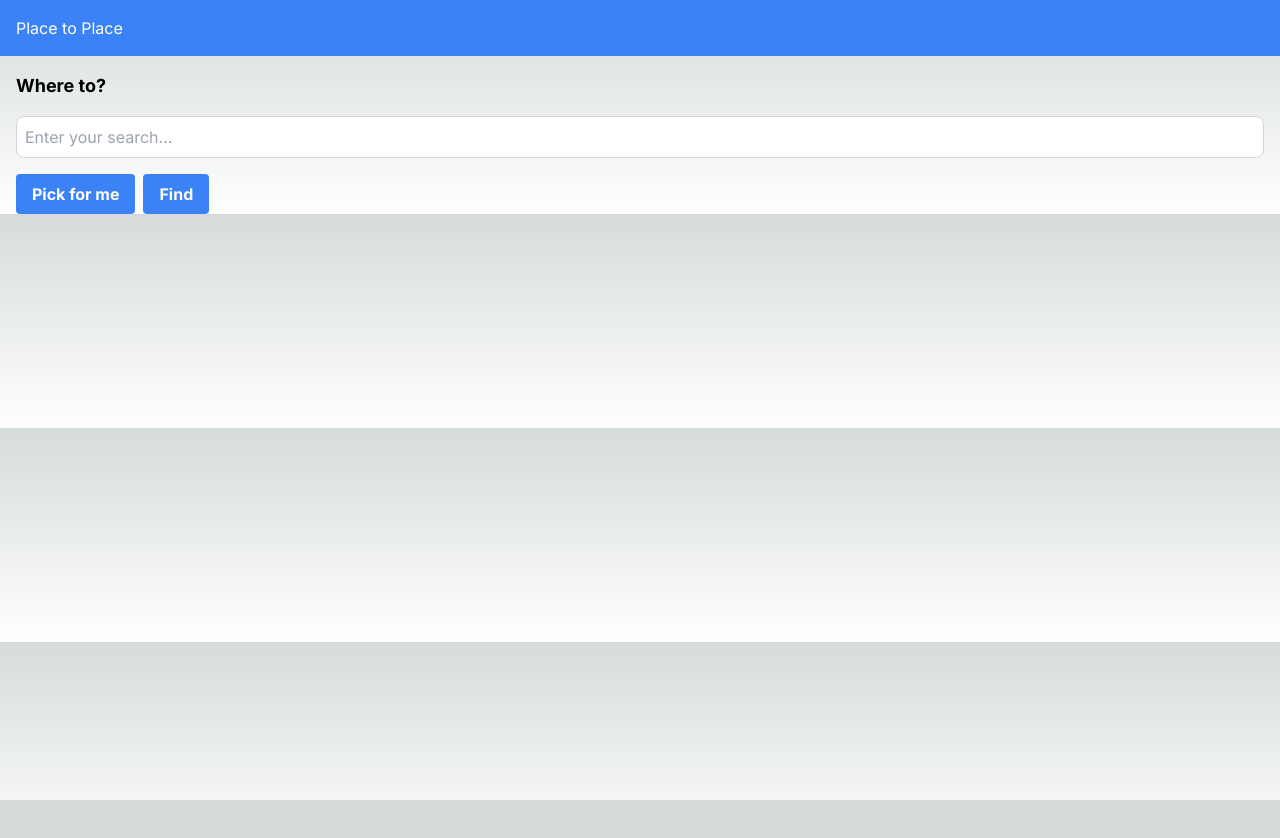
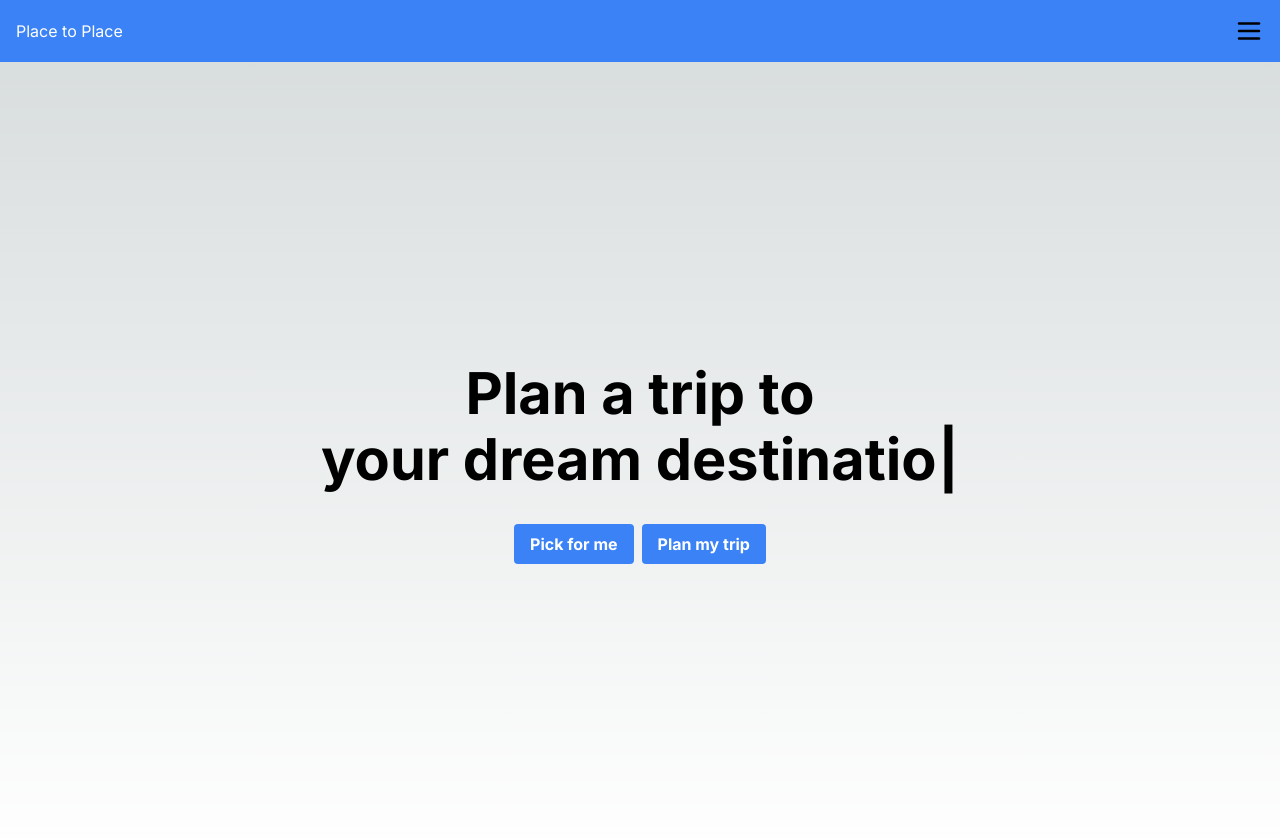
Before and after one commit to kesdlvi/Hack2024, a Next.js app in the folder placetoplace/: page / in a window 1280 px wide. Shown: the top 838 px of the page. Before the commit the page ends 800 px from the top, so only its background shows below. Built offline with nearby package versions, Linux system fonts and the light colour scheme.

Commit message:
Revamped Home Page

```diff
--- a/placetoplace/src/app/(homepage)/page.js
+++ b/placetoplace/src/app/(homepage)/page.js
@@ -1,22 +1,48 @@
+'use client'
+
+import React, { useState, useEffect } from 'react';
+import Typewriter from 'typewriter-effect';
+import styles from '../(styles)/Home.modules.css'
+
 const Home = () => {
   return (
-    <div>
-      <div className="bg-blue-500 text-white p-4">
-        Place to Place
+    <div className={styles.container}>
+      <div className="bg-blue-500 text-white p-4 titleContainer">
+        <h1>Place to Place</h1>
+        <svg
+          className={styles.sidebarToggle} // Apply your CSS module class
+          viewBox="0 0 24 24"
+          fill="black"
+          xmlns="http://www.w3.org/2000/svg"
+          width="30" // Set the width to make it smaller
+          height="30" // Set the height to make it smaller
+        >
+          <g id="SVGRepo_bgCarrier" strokeWidth="0"></g> {/* Use strokeWidth instead of stroke-width */}
+          <g id="SVGRepo_tracerCarrier" strokeLinecap="round" strokeLinejoin="round"> {/* Use strokeLinecap and strokeLinejoin */}
+            <path d="M4 18L20 18" stroke="#000000" strokeWidth="2" strokeLinecap="round"></path> {/* Use strokeWidth */}
+            <path d="M4 12L20 12" stroke="#000000" strokeWidth="2" strokeLinecap="round"></path> {/* Use strokeWidth */}
+            <path d="M4 6L20 6" stroke="#000000" strokeWidth="2" strokeLinecap="round"></path> {/* Use strokeWidth */}
+          </g>
+        </svg>
       </div>
+
       <div className="container mx-auto px-4">
-        <div className="text-lg font-bold mt-4">
-          Where to?
-        </div>
-        <div className="mt-4">
-          <input type="text" className="border border-gray-300 rounded-lg p-2 w-full" placeholder="Enter your search..." />
+        <div className={`text-lg font-bold mt-4 title ${styles.fade}`}>
+          <h1>Plan a trip to</h1>
+          <Typewriter
+            options={{
+              strings: ['your dream destination','Japan', 'London', 'Amsterdam', 'New York', 'Casablanca', 'Shanghai'],
+              autoStart: true,
+              loop: true,
+            }}
+          />
         </div>
         <div className="mt-4">
           <button className="bg-blue-500 hover:bg-blue-700 text-white font-bold py-2 px-4 rounded mr-2">
             Pick for me
           </button>
           <button className="bg-blue-500 hover:bg-blue-700 text-white font-bold py-2 px-4 rounded">
-            Find
+            Plan my trip
           </button>
         </div>
       </div>
--- a/placetoplace/src/app/(styles)/Home.modules.css
+++ b/placetoplace/src/app/(styles)/Home.modules.css
@@ -0,0 +1,146 @@
+.container {
+min-height: 100vh;
+padding: 0 1.5rem;
+/* padding-top: 50px; Adjust this value based on the height of your toolbar */
+display: flex;
+flex-direction: column;
+justify-content: center;
+align-items: center;
+}
+
+.title a {
+color: #0070f3;
+text-decoration: none;
+}
+
+.title a:hover,
+.title a:focus,
+.title a:active {
+text-decoration: underline;
+}
+
+.title {
+margin: 0 0 1rem;
+line-height: 1.15;
+font-size: 3.6rem;
+}
+
+.title {
+text-align: center;
+}
+
+.title,
+.description {
+text-align: center;
+}
+
+.description {
+line-height: 1.5;
+font-size: 1.5rem;
+}
+
+.grid {
+display: flex;
+align-items: center;
+justify-content: center;
+flex-wrap: wrap;
+
+max-width: 800px;
+margin-top: 3rem;
+}
+
+.card {
+margin: 1rem;
+flex-basis: 45%;
+padding: 1.5rem;
+text-align: left;
+color: inherit;
+text-decoration: none;
+border: 1px solid #eaeaea;
+border-radius: 10px;
+transition:
+    color 0.15s ease,
+    border-color 0.15s ease;
+}
+
+.card:hover,
+.card:focus,
+.card:active {
+color: #0070f3;
+border-color: #0070f3;
+}
+
+.card h3 {
+margin: 0 0 1rem 0;
+font-size: 1.5rem;
+}
+
+.card p {
+margin: 0;
+font-size: 1.25rem;
+line-height: 1.5;
+}
+
+.logo {
+height: 1em;
+}
+
+@media (max-width: 600px) {
+.grid {
+    width: 100%;
+    flex-direction: column;
+}
+}
+
+.mainContent {
+/* padding: 5rem 0; */
+flex: 1;
+display: flex;
+flex-direction: row;
+justify-content: space-between;
+align-items: flex-start;
+}
+
+.headerRow {
+display: flex;
+justify-content: space-between;
+align-items: center;
+width: 100%;
+}
+
+.titleContainer {
+flex-grow: 1; /* This allows the container to grow and take up available space */
+display: flex;
+justify-content: space-between; /* This centers the title horizontally within the title container */
+align-items: center; /* This centers the title vertically */
+margin: 0 auto; /* This may help maintain the centering if other elements are taking up space */
+}
+
+/* svg styles */
+.sidebarToggle{
+    color: #333;
+    cursor: pointer;
+    transition: all 0.2s ease-in-out;
+    height: 30px;
+    width: 30px;
+}
+
+
+
+/* Personal Styles */
+
+/* Title Styles  */
+@keyframes fadeIn {
+    from {
+      opacity: 0; /* Start with opacity 0 (fully transparent) */
+    }
+    to {
+      opacity: 1; /* End with opacity 1 (fully opaque) */
+    }
+  }
+
+.fade {
+animation-name: fadeIn; /* Apply the fadeIn animation */
+animation-duration: 2s; /* Animation duration */
+animation-timing-function: ease-in-out; /* Animation timing function */
+}
```
Also changed, not shown: placetoplace/package.json (+5 -4 lines), 1 other file (tests, documents, lock files or other folders).
